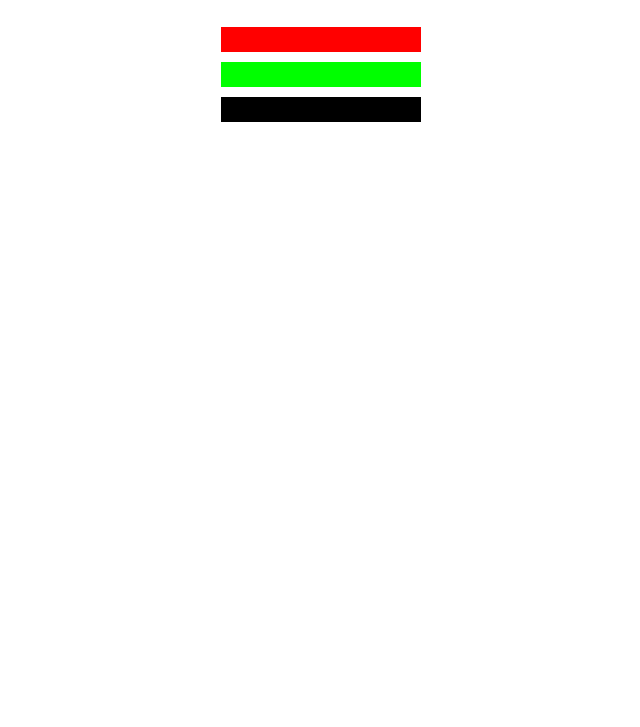
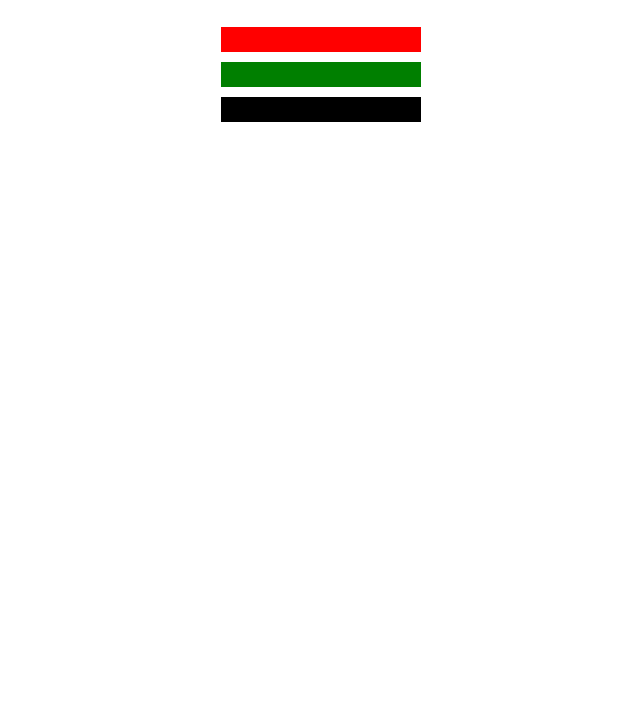
Before and after one commit to amit-katyal/color-markers, a plain HTML site: page index.html in a window 1280 px wide. Shown: the part 73-800 px from the top of the page, without its empty margins (319-959 px from the left). Drawn offline with Linux system fonts and the light colour scheme.

Commit message:
Lower intensity of .green
You may already be familiar with decimal, or base 10 values, which go from 0 - 9. Hexadecimal, or base 16 values, go from 0 - 9, then A - F:

0, 1, 2, 3, 4, 5, 6, 7, 8, 9, A, B, C, D, E, F

With hex colors, 00 is 0% of that color, and FF is 100%. So #00FF00 translates to 0% red, 100% green, and 0% blue, and is the same as rgb(0, 255, 0).

Lower the intensity of green by setting the green value of the hex color to 7F.

```diff
--- a/styles.css
+++ b/styles.css
@@ -18,7 +18,7 @@ h1 {
 }
 
 .green {
-    background-color: #00ff00;
+    background-color: #007f00;
 }
 
 .blue {
```
